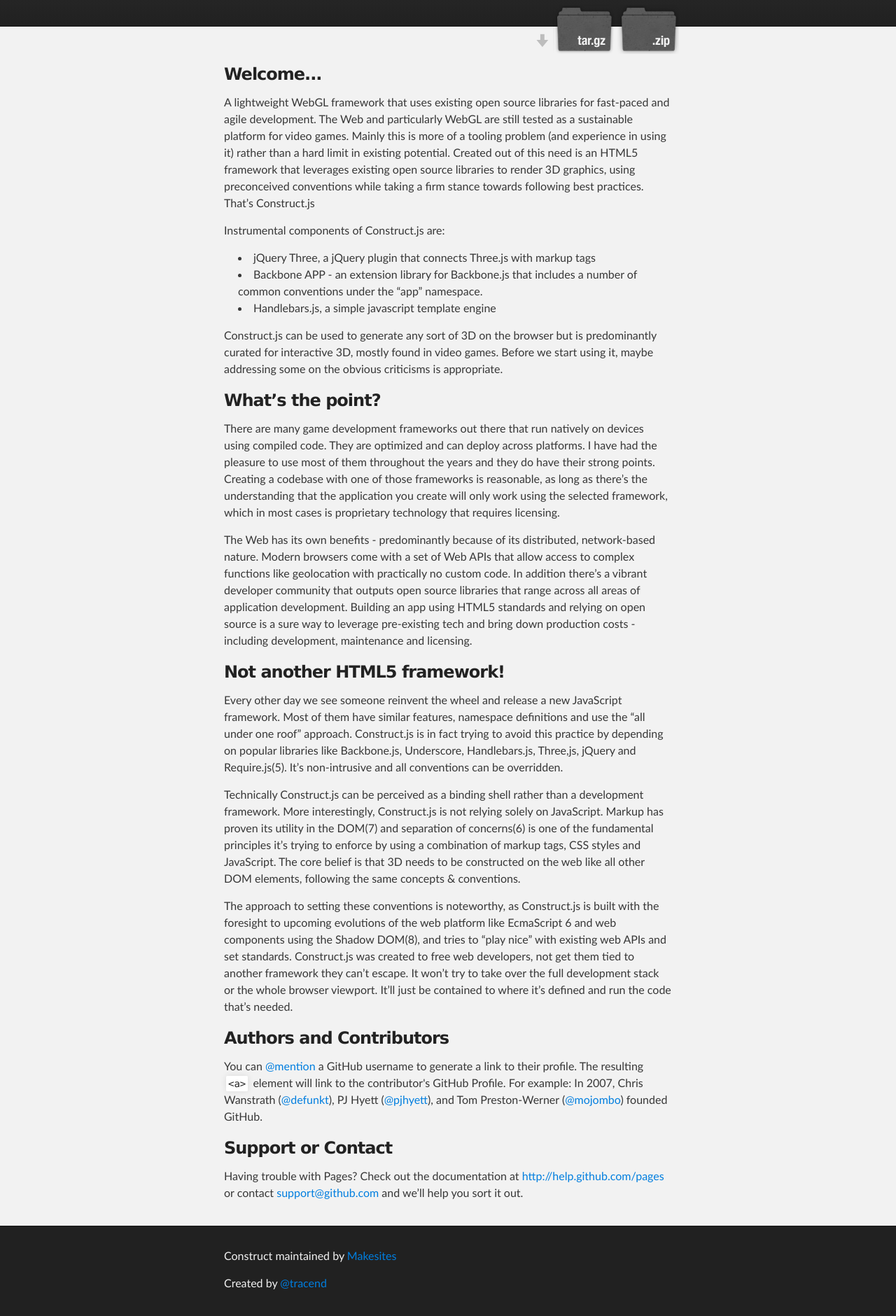
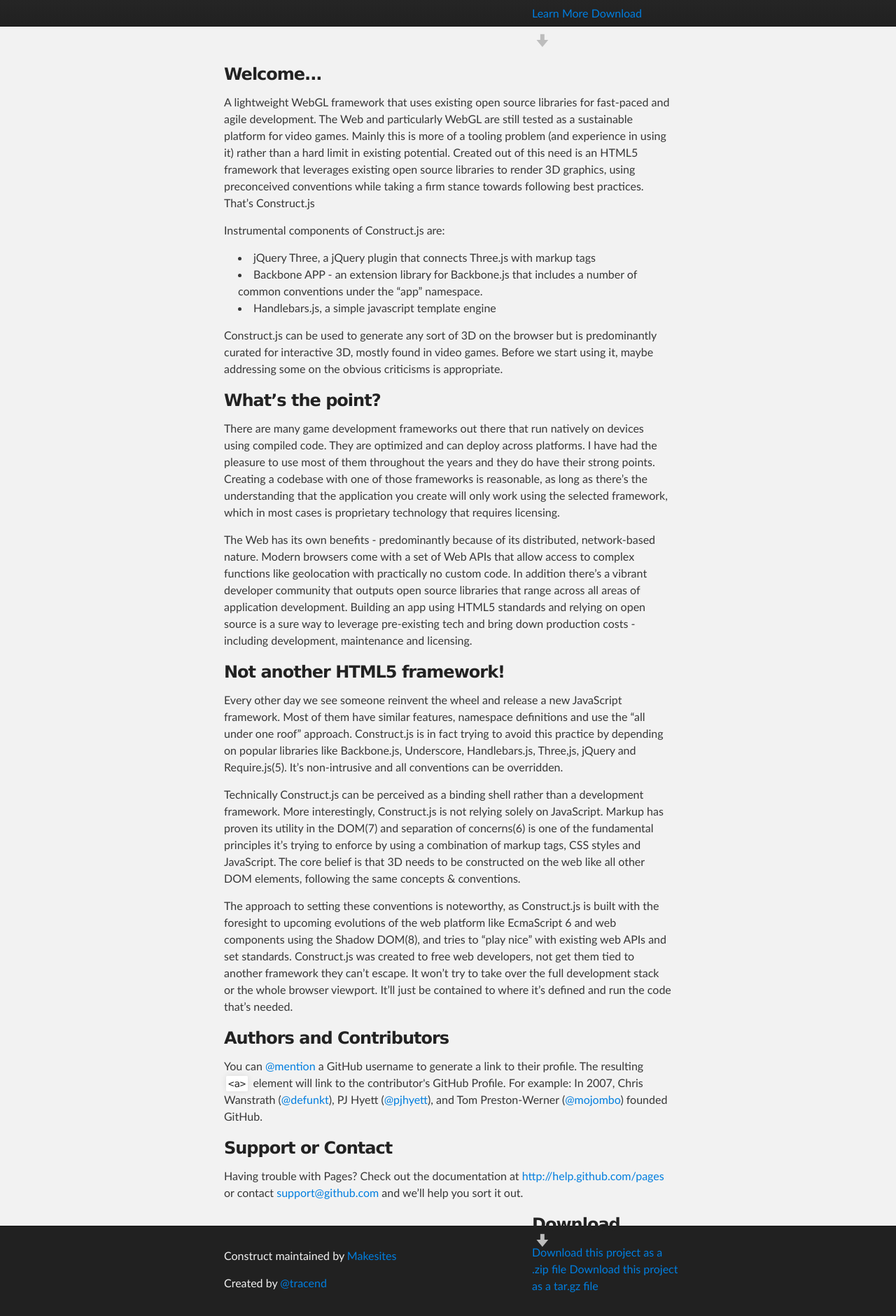
Before and after one commit to constructjs/constructjs.github.com, a plain HTML site: page index.html in a window 1280 px wide. Shown: the part 172-2052 px from the top of the page at 70% size. Drawn offline with Linux system fonts and the light colour scheme.

Commit message:
moving download section

```diff
--- a/index.html
+++ b/index.html
@@ -22,8 +22,8 @@
 				<h2 id="project_tagline">The WebGL framework you already know</h2>
 
 					<section id="downloads">
-						<a class="zip_download_link" href="https://github.com/makesites/construct/zipball/master">Download this project as a .zip file</a>
-						<a class="tar_download_link" href="https://github.com/makesites/construct/tarball/master">Download this project as a tar.gz file</a>
+						<a href="" class="">Learn More</a>
+						<a href="" class="">Download</a>
 					</section>
 			</header>
 	</div>
@@ -60,6 +60,15 @@
 <p>The approach to setting these conventions is noteworthy, as Construct.js is built with the foresight to upcoming evolutions of the web platform like EcmaScript 6 and web components using the Shadow DOM(8), and tries to “play nice” with existing web APIs and set standards. Construct.js was created to free web developers, not get them tied to another framework they can’t escape. It won’t try to take over the full development stack or the whole browser viewport. It’ll just be contained to where it’s defined and run the code that’s needed.</p>
 
 
+
+<section id="downloads">
+
+<h3>Download</h3>
+
+	<a class="" href="https://github.com/makesites/construct/zipball/master">Download this project as a .zip file</a>
+	<a class="" href="https://github.com/makesites/construct/tarball/master">Download this project as a tar.gz file</a>
+</section>
+
 <h3>Authors and Contributors</h3>
 
 <p>You can <a href="https://github.com/blog/821" class="user-mention">@mention</a> a GitHub username to generate a link to their profile. The resulting <code>&lt;a&gt;</code> element will link to the contributor's GitHub Profile. For example: In 2007, Chris Wanstrath (<a href="https://github.com/defunkt" class="user-mention">@defunkt</a>), PJ Hyett (<a href="https://github.com/pjhyett" class="user-mention">@pjhyett</a>), and Tom Preston-Werner (<a href="https://github.com/mojombo" class="user-mention">@mojombo</a>) founded GitHub.</p>
```
